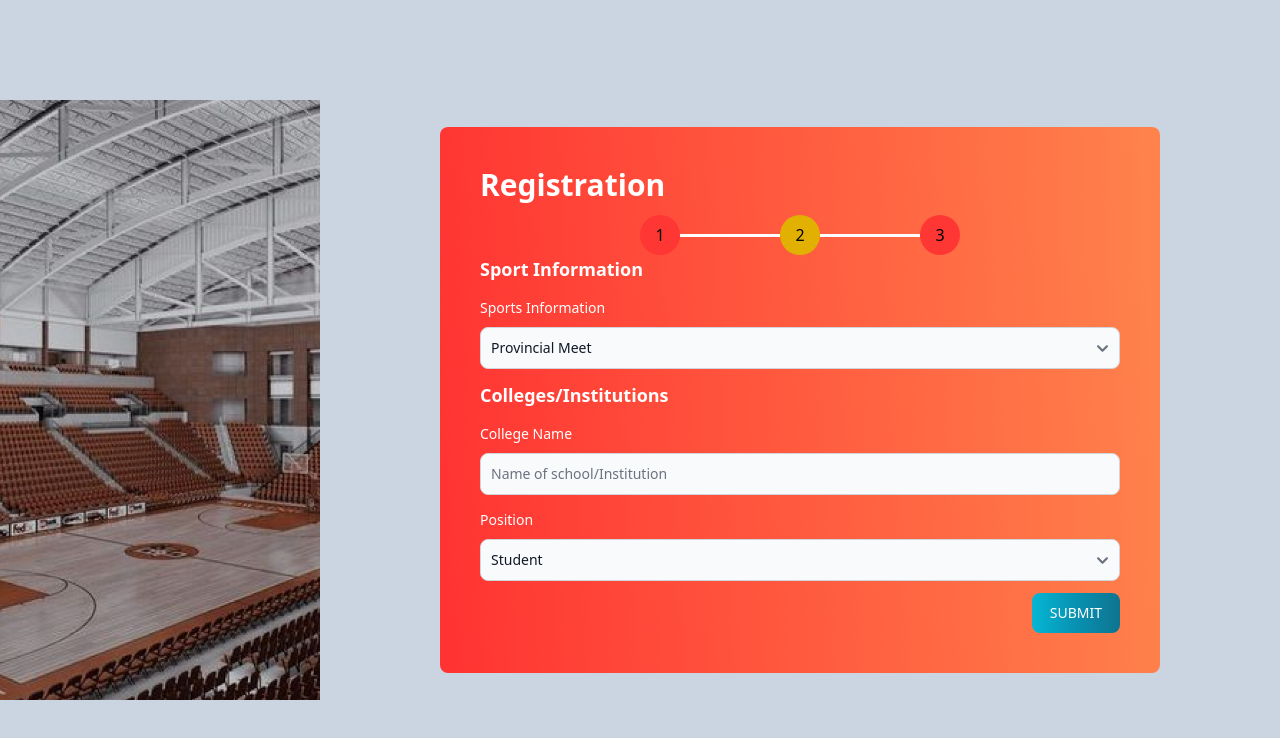
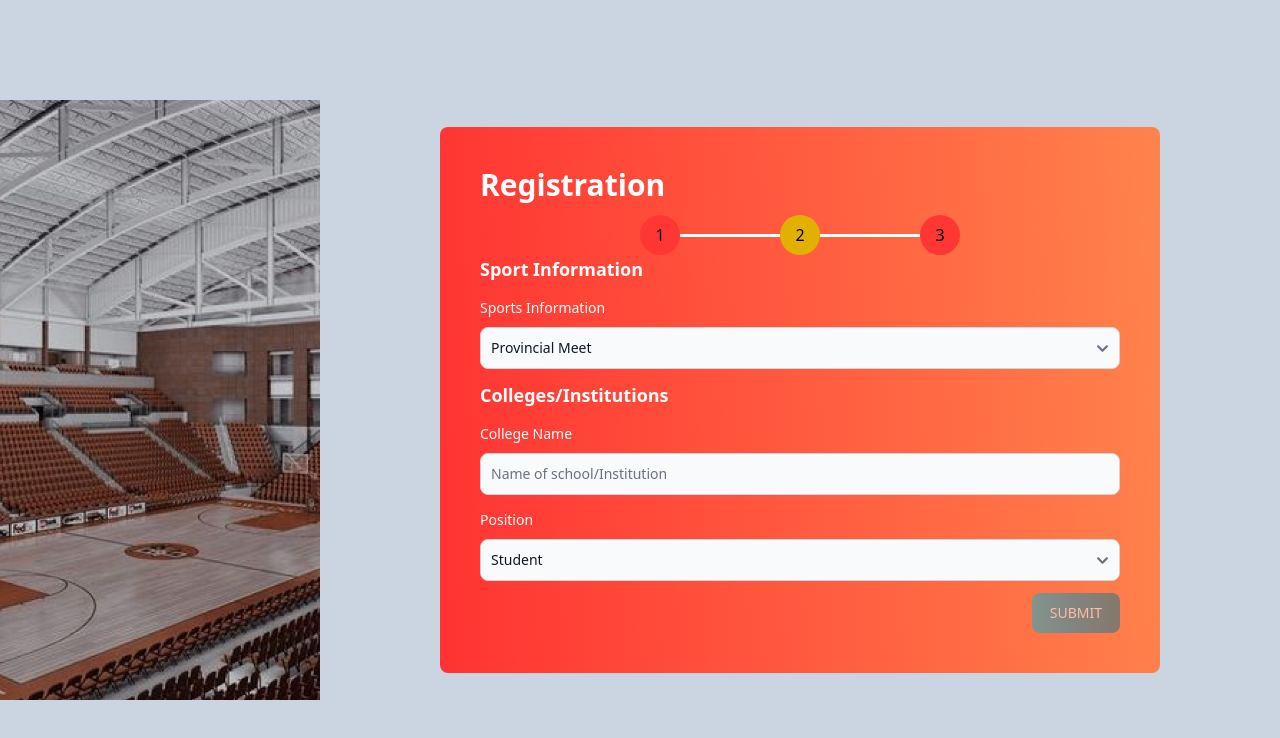
Before and after one commit to Sowishi/Tournament-Management-System, a React (Vite) app: page /registration in a window 1280 px wide. Both pictures are taken after a click on the button "NEXT". Shown: the top 738 px of the page. Built offline with nearby package versions, Linux system fonts and the light colour scheme; the HTML template or start-up script is replaced by a standard one.

Commit message:
Add client side validation in tms

```diff
--- a/src/pages/registration.jsx
+++ b/src/pages/registration.jsx
@@ -36,6 +36,18 @@ const Registration = () => {
     addUser(forms);
     setSteps(3);
   };
+
+  function areAllFieldsFilled() {
+    for (const key in forms) {
+      if (forms.hasOwnProperty(key)) {
+        // Check if the field has a length property and is more than 1
+        if (forms[key].length <= 1) {
+          return false;
+        }
+      }
+    }
+    return true;
+  }
 
   return (
     <AuthLayout hideHeader={true}>
@@ -152,7 +164,11 @@ const Registration = () => {
               </div>
 
               <div className="flex justify-end items-center mt-3">
-                <Button gradientMonochrome="info" onClick={handleSubmit}>
+                <Button
+                  disabled={!areAllFieldsFilled()}
+                  gradientMonochrome="info"
+                  onClick={handleSubmit}
+                >
                   SUBMIT
                 </Button>
               </div>
```
